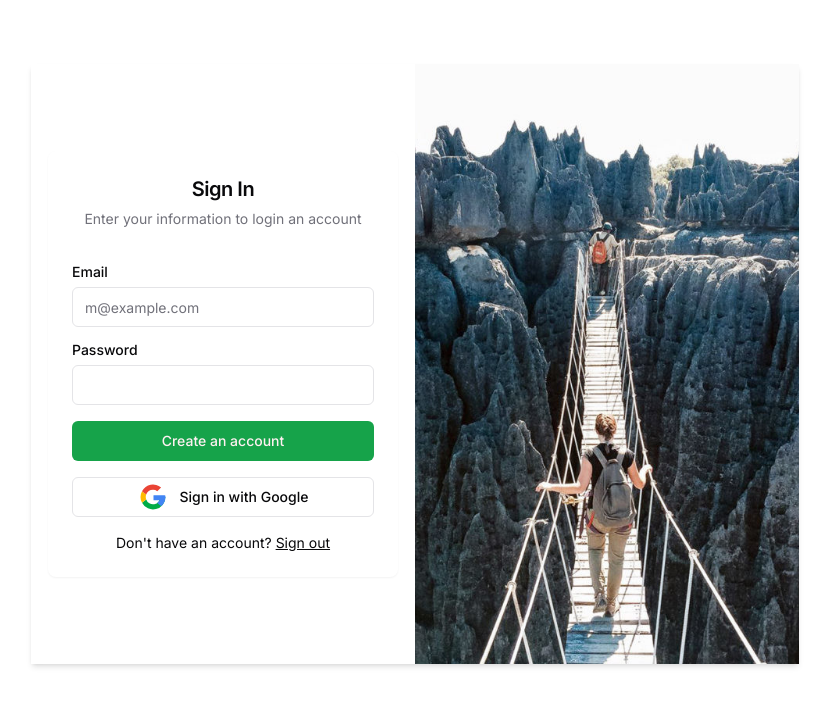
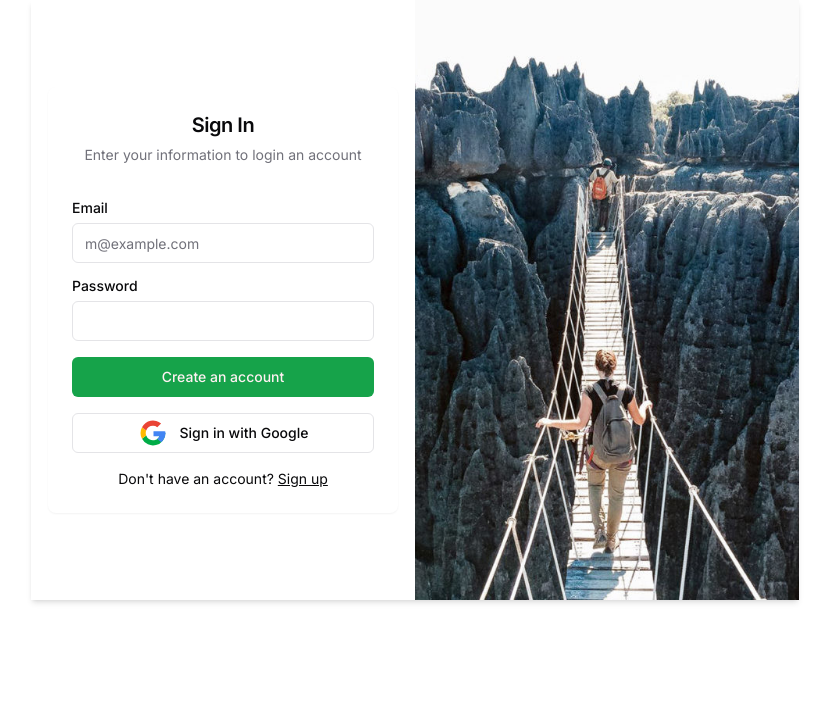
Before and after one commit to logic-lords/greer_travel, a Next.js app: page /auth/login in a window 1280 px wide. Shown: the top 706 px of the page, without its empty margins (225-1055 px from the left). Built offline with nearby package versions, Linux system fonts and the light colour scheme.

Commit message:
refactor: typo

```diff
--- a/src/app/auth/login/page.tsx
+++ b/src/app/auth/login/page.tsx
@@ -17,7 +17,7 @@ import { Label } from "@/components/ui/label";
 export default function Login() {
   return (
     <section>
-      <div className="my-auto mx-auto mt-16 max-w-screen-md lg:grid lg:min-h-[600px] lg:grid-cols-2 shadow-md ">
+      <div className="my-auto mx-auto max-w-screen-md lg:grid lg:min-h-[600px] lg:grid-cols-2 shadow-md ">
         <div className="flex items-center justify-center">
           <Card className="mx-auto grid w-[350px] gap-3 border-none">
             <CardHeader className="text-center">
@@ -91,7 +91,7 @@ export default function Login() {
               <div className="mt-4 text-center text-sm">
                 Don't have an account?{" "}
                 <Link href="/auth/register" className="underline">
-                  Sign out
+                  Sign up
                 </Link>
               </div>
             </CardContent>
--- a/src/app/auth/register/page.tsx
+++ b/src/app/auth/register/page.tsx
@@ -17,7 +17,7 @@ import { Label } from "@/components/ui/label";
 export default function Register() {
   return (
     <>
-      <div className="my- mx-auto max-w-screen-md mt-16 lg:grid lg:min-h-[600px] lg:grid-cols-2 shadow-md">
+      <div className="mt-5 mx-auto max-w-screen-md lg:grid lg:min-h-[600px] lg:grid-cols-2 shadow-md">
         <div className="flex items-center justify-center py-12">
           <Card className="mx-auto grid w-[350px] gap-3 border-none">
             <CardHeader className="text-center">
```
